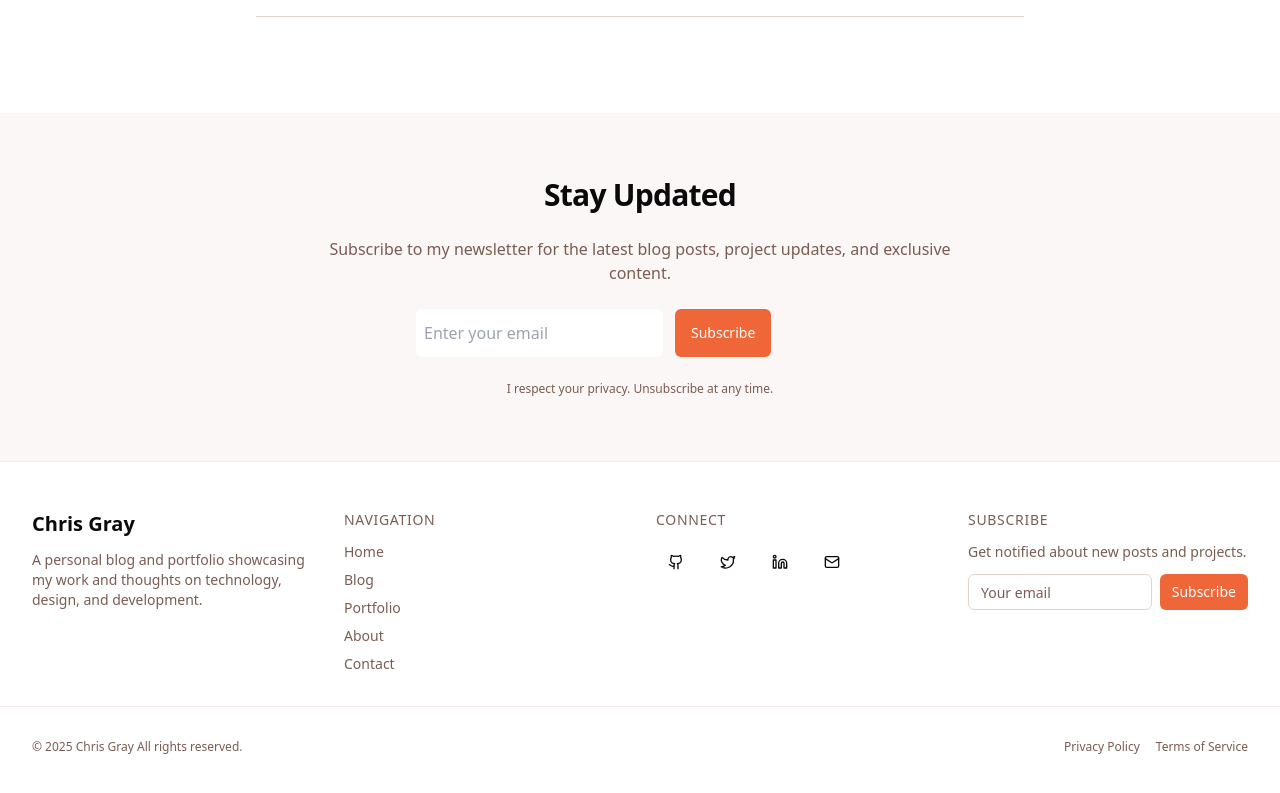
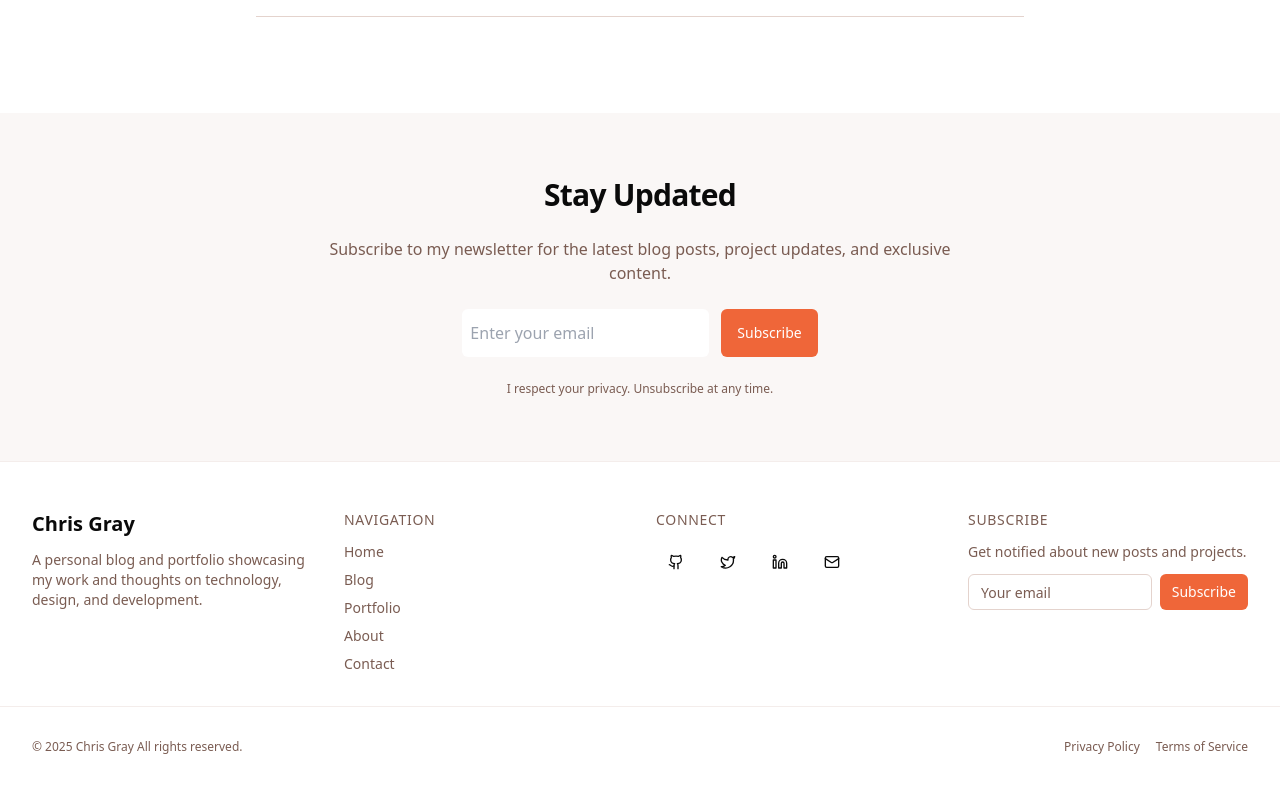
Before and after one commit to MdHasib01/personal_blog_app, a Next.js app: page / in a window 1280 px wide. Shown: the part 2473-3266 px from the top of the page. Built offline with nearby package versions, Linux system fonts and the light colour scheme; no server answers.

Commit message:
center the newsletter secction

```diff
--- a/app/page.tsx
+++ b/app/page.tsx
@@ -304,7 +304,7 @@ export default async function Home() {
               Subscribe to my newsletter for the latest blog posts, project
               updates, and exclusive content.
             </p>
-            <div className="flex flex-col sm:flex-row gap-3 max-w-md mx-auto">
+            <div className="flex flex-col justify-center sm:flex-row gap-3 max-w-md mx-auto">
               <Input
                 type="email"
                 placeholder="Enter your email"
```
